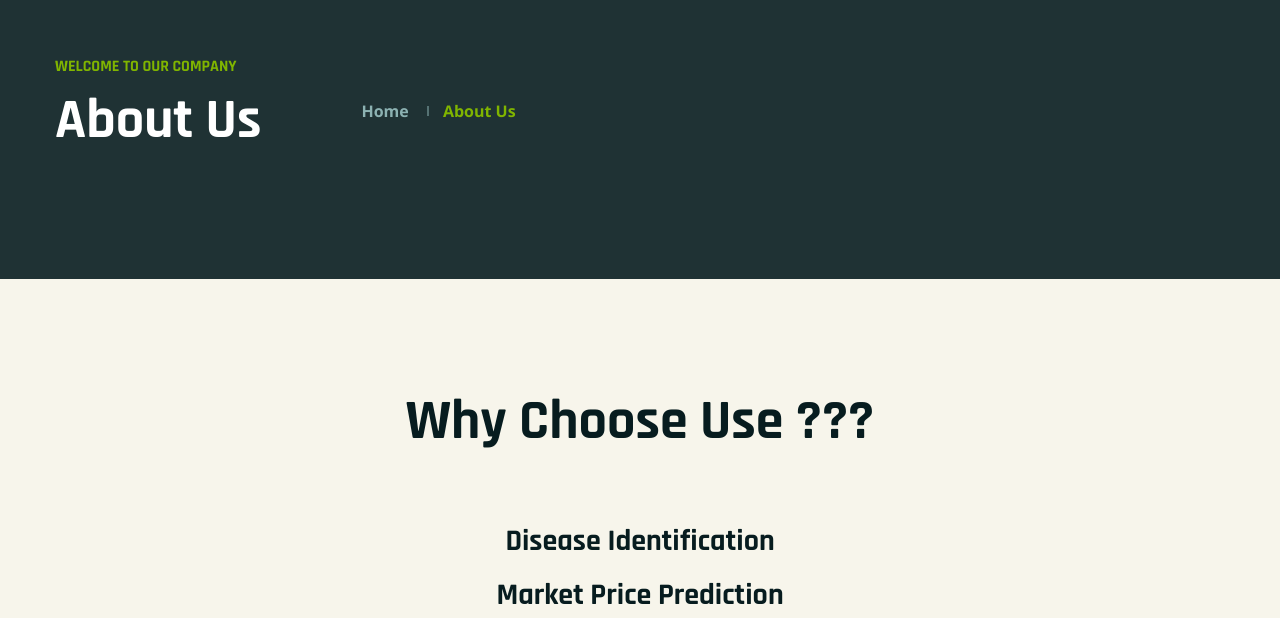
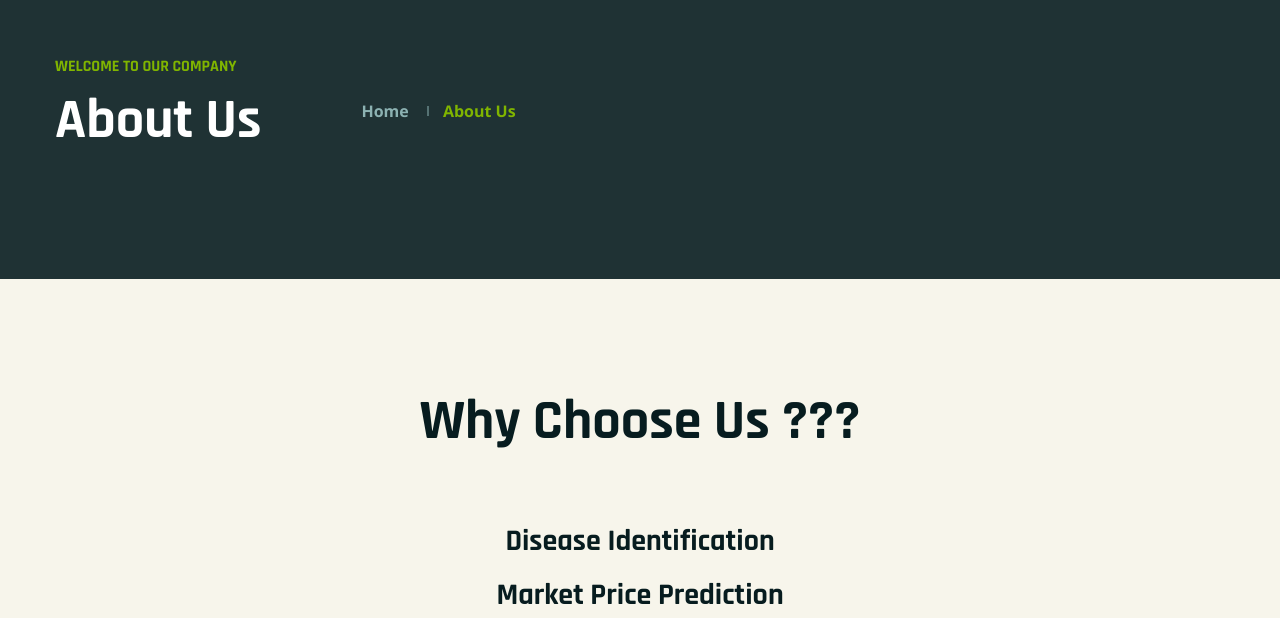
Before and after one commit to SDGP-SE-27/MarketingWebsite, a plain HTML site: page about.html in a window 1280 px wide. Shown: the part 193-811 px from the top of the page. Drawn offline with nearby package versions, Linux system fonts and the light colour scheme.

Commit message:
Update about.html

```diff
--- a/about.html
+++ b/about.html
@@ -92,7 +92,7 @@
                 <div class="col-lg-12">
                     <div class="section-title-area ltn__section-title-2 text-center">
 
-                        <h1 class="section-title">Why Choose Use ???</h1>
+                        <h1 class="section-title">Why Choose Us ???</h1>
 						<br><br>
 						<h2>Disease Identification</h2>
 						<h2>Market Price Prediction</h2>
```
